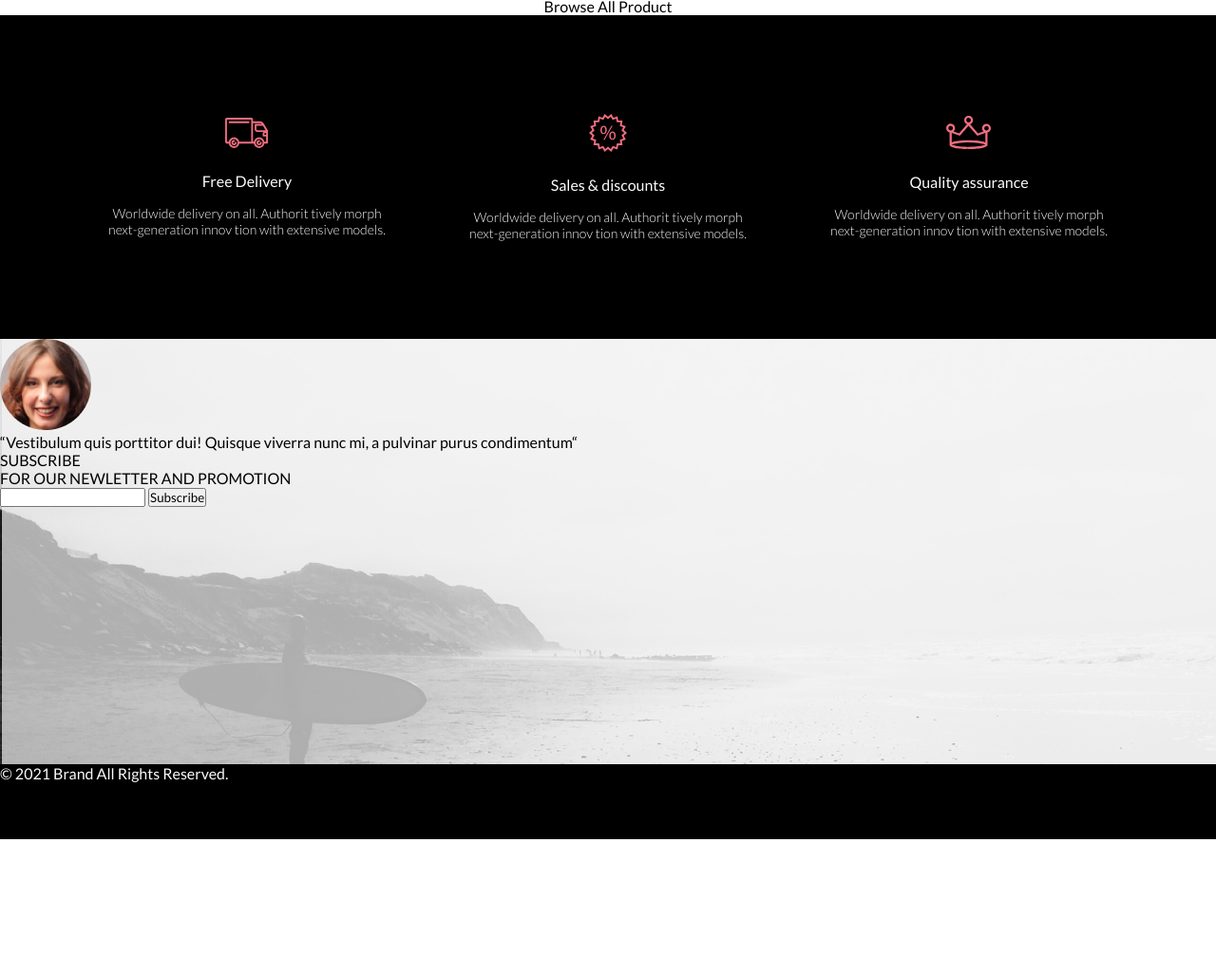
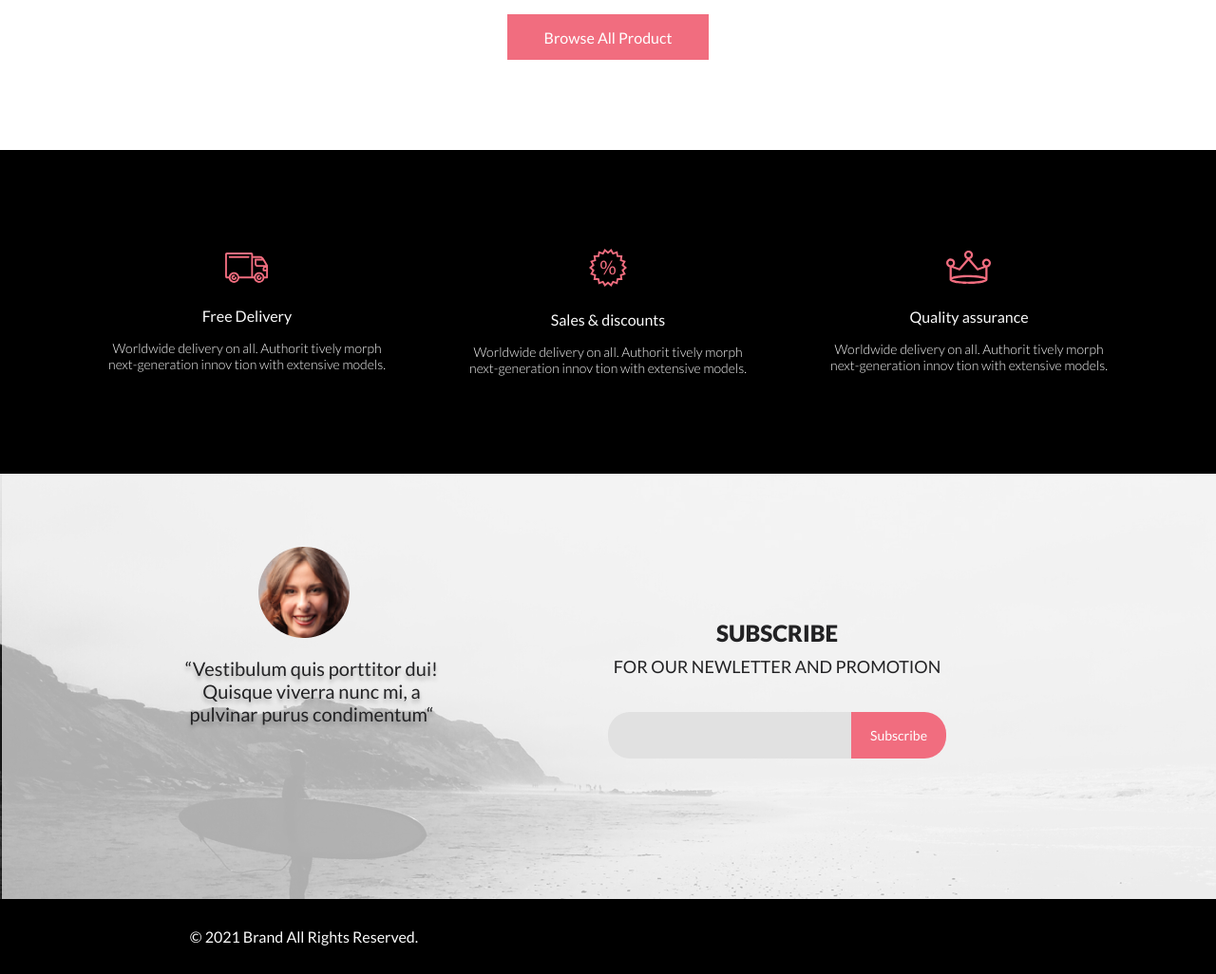
Before and after one commit to Klmko/GB_shop_task, a plain HTML site: page index.html in a window 1280 px wide. Shown: the part 2822-3848 px from the top of the page at 95% size. Before the commit the page ends 3722 px from the top, so only its background shows below. Drawn offline with Linux system fonts and the light colour scheme; a web font is replaced by a local one.

Commit message:
feat: add basic page, pop-up menu, hover style

```diff
--- a/index.html
+++ b/index.html
@@ -143,7 +143,7 @@
                 <p class="fi__price">$52.00</p>
             </div>
         </div>
-        <div class="fetured_items__bottom">Browse All Product</div>
+        <button class="fetured_items__button">Browse All Product</button>
     </section>
 
     <section class="bottom__menu">
@@ -175,15 +175,18 @@
     <footer>
         <div class="footer__top">
             <div class="ft__user">
-                <img src="img/userpic.png" alt="userpic">
-                <p>“Vestibulum quis porttitor dui! Quisque viverra nunc mi, a pulvinar purus condimentum“</p>
+                <img class="ft__userpic" src="img/userpic.png" alt="userpic">
+                <p class="ft__usertext">“Vestibulum quis porttitor dui! Quisque viverra nunc mi, a pulvinar purus
+                    condimentum“</p>
             </div>
             <div class="ft__subscribe">
-                <p>SUBSCRIBE</p>
-                <p>FOR OUR NEWLETTER AND PROMOTION</p>
-                <form action="">
-                    <input type="email">
-                    <button type="submit">Subscribe</button>
+                <p class="ft__subscribetitle">SUBSCRIBE</p>
+                <p class="ft__subscribetext">FOR OUR NEWLETTER AND PROMOTION</p>
+                <form action="#">
+                    <div class="ft__formblock">
+                        <input class="ft__email_input" type="email">
+                        <button class="ft__submit_button" type="button">Subscribe</button>
+                    </div>
                 </form>
             </div>
         </div>
@@ -191,14 +194,14 @@
             <div class="fb__copyright">
                 <p>© 2021 Brand All Rights Reserved.</p>
             </div>
-            <div class="fb__soc_icon">
-                <ul>
-                    <li></li>
-                    <li></li>
-                    <li></li>
-                    <li></li>
-                </ul>
-            </div>
+
+            <ul class="fb__block_socialicons">
+                <li></li>
+                <li></li>
+                <li></li>
+                <li></li>
+            </ul>
+
         </div>
     </footer>
 </body>
--- a/style.css
+++ b/style.css
@@ -179,6 +179,7 @@ a {
     flex-direction: column;
     align-items: center;
     margin-top: 96px;
+    margin-bottom: 95px;
 }
 
 .fetured_items__header {
@@ -237,6 +238,27 @@ a {
 }
 
 
+.fetured_items__button {
+    margin-top: 18px;
+    font-weight: 400;
+    font-size: 16px;
+    line-height: 19px;
+    color: #FFFFFF;
+    width: 212px;
+    height: 48px;
+    background-color: #F16D7F;
+    border: 1px solid transparent;
+}
+
+.fetured_items__button:hover {
+    color: #F16D7F;
+    background-color: #FFFFFF;
+    border: 1px solid #F16D7F;
+}
+
+
+
+
 /* ========  buttom__menu  ========== */
 
 .bottom__menu {
@@ -280,13 +302,117 @@ a {
 /* ========  footer  ========== */
 .footer__top {
     height: 448px;
+    display: flex;
     background-image: url(img/footertopimg.jpg);
     background-size: cover;
 }
+
+.ft__user {
+    display: flex;
+    flex-direction: column;
+    align-items: center;
+    width: 50%;
+}
+
+.ft__userpic {
+    margin-bottom: 20px;
+    margin-top: 12%;
+}
+
+.ft__usertext {
+    font-weight: 400;
+    font-size: 20px;
+    line-height: 24px;
+    text-align: center;
+    color: #222224;
+    text-shadow: 0px 4px 4px rgb(0 0 0 / 25%);
+    margin-left: 28.5%;
+    margin-right: 26%;
+}
+
+
+.ft__subscribe {
+    display: flex;
+    flex-direction: column;
+    justify-content: center;
+}
+
+.ft__subscribetitle {
+    font-weight: 700;
+    font-size: 24px;
+    line-height: 40px;
+    text-align: center;
+    color: #222224;
+}
+
+.ft__subscribetext {
+    font-size: 18px;
+    font-weight: 400;
+    line-height: 30px;
+    text-align: center;
+    color: #222224;
+    margin-bottom: 9%;
+}
+
+.ft__formblock {
+    display: flex;
+}
+
+
+.ft__email_input {
+    width: 256px;
+    height: 49px;
+    border-radius: 23px 0 0 23px;
+    border-style: none;
+    background: #E1E1E1;
+    outline: none;
+}
+
+
+
+.ft__submit_button {
+    background: #F16D7F;
+    color: #ffffff;
+    width: 100px;
+    height: 49px;
+    border: 1px solid transparent;
+    font-weight: 400;
+    font-size: 14px;
+    border-radius: 0 23px 23px 0;
+}
+
+
+.ft__submit_button:active {
+    background: #E05C6E;
+}
+
+.ft__submit_button:hover {
+    background: #ffffff;
+    color: #E05C6E;
+    border: 1px solid #F16D7F;
+}
+
 
 .footer__bottom {
     height: 79px;
     background-color: black;
     color: #FBFBFB;
+    display: flex;
+    align-items: center;
+    justify-content: space-between;
+}
 
+.fb__copyright {
+    font-weight: 400;
+    font-size: 16px;
+    line-height: 19px;
+    color: #FBFBFB;
+    display: flex;
+    justify-content: center;
+    width: 50%;
 }
+
+.fb__block_socialicons {
+    display: flex;
+    list-style-type: none;
+}
```
Also changed, not shown: img/cartonbutton.svg (added).
